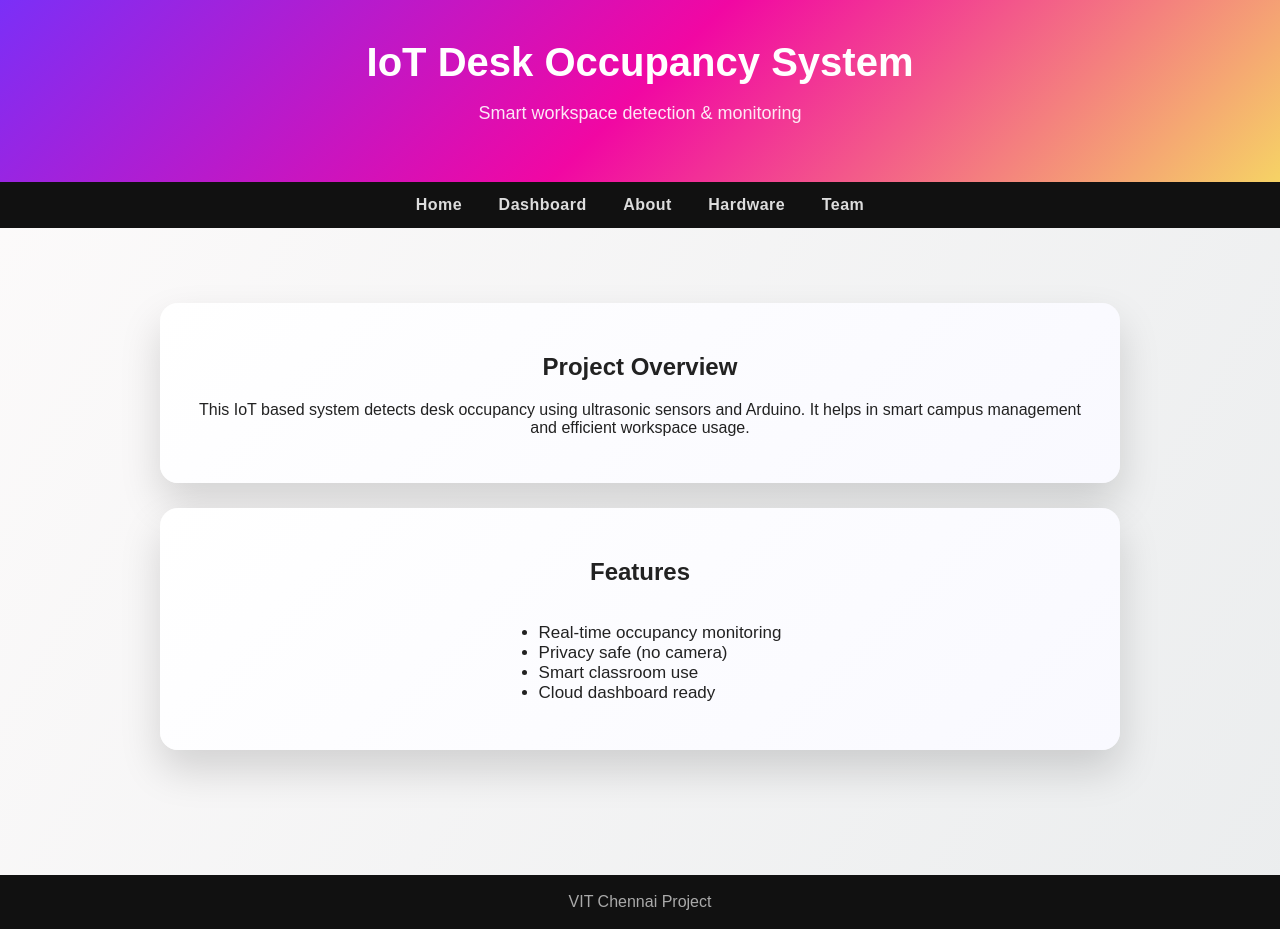
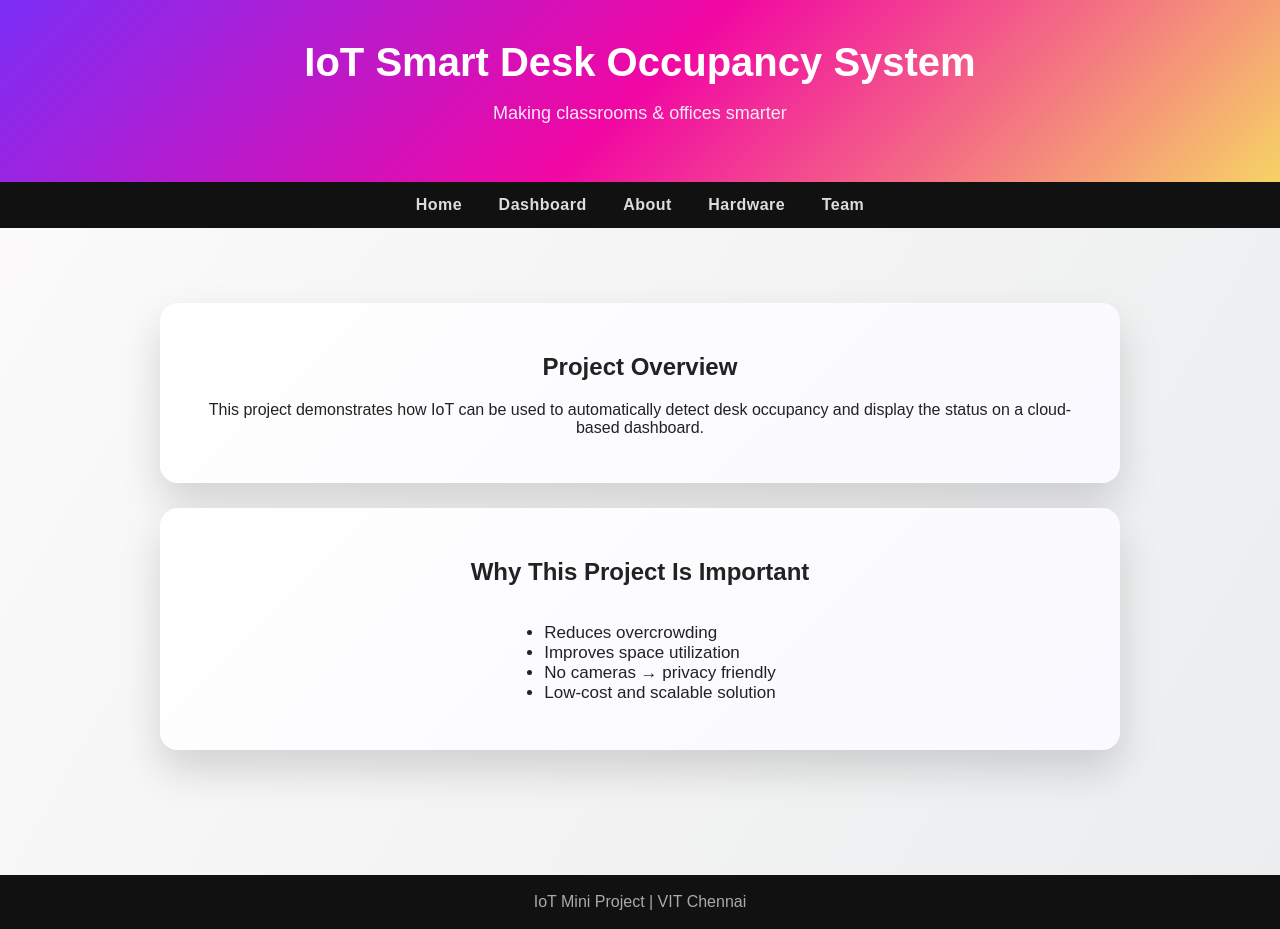
Before and after one commit to vinitjangir08/iot-desk-occupancy-new, a Flask app: page / in a window 1280 px wide. Run offline with Flask 3, Linux system fonts and the light colour scheme.

Commit message:
Update index.html

```diff
--- a/templates/index.html
+++ b/templates/index.html
@@ -1,14 +1,14 @@
 <!DOCTYPE html>
 <html>
 <head>
-<title>IoT Desk Occupancy</title>
+  <title>IoT Smart Desk</title>
   <link rel="stylesheet" href="/static/style.css">
 </head>
+<body>
 
-<body>
 <header>
-<h1>IoT Desk Occupancy System</h1>
-<p>Smart workspace detection & monitoring</p>
+  <h1>IoT Smart Desk Occupancy System</h1>
+  <p>Making classrooms & offices smarter</p>
 </header>
 
 <nav>
@@ -20,25 +20,30 @@
 </nav>
 
 <div class="container">
+
   <div class="card">
     <h2>Project Overview</h2>
     <p>
-This IoT based system detects desk occupancy using ultrasonic sensors and Arduino.
-It helps in smart campus management and efficient workspace usage.
+      This project demonstrates how IoT can be used to automatically
+      detect desk occupancy and display the status on a cloud-based dashboard.
     </p>
   </div>
 
   <div class="card">
-<h2>Features</h2>
+    <h2>Why This Project Is Important</h2>
     <ul>
-<li>Real-time occupancy monitoring</li>
-<li>Privacy safe (no camera)</li>
-<li>Smart classroom use</li>
-<li>Cloud dashboard ready</li>
+      <li>Reduces overcrowding</li>
+      <li>Improves space utilization</li>
+      <li>No cameras → privacy friendly</li>
+      <li>Low-cost and scalable solution</li>
     </ul>
   </div>
+
 </div>
 
-<footer>VIT Chennai Project</footer>
+<footer>
+  IoT Mini Project | VIT Chennai
+</footer>
+
 </body>
 </html>
```
Lines whose indentation alone changed are shown as unchanged.
